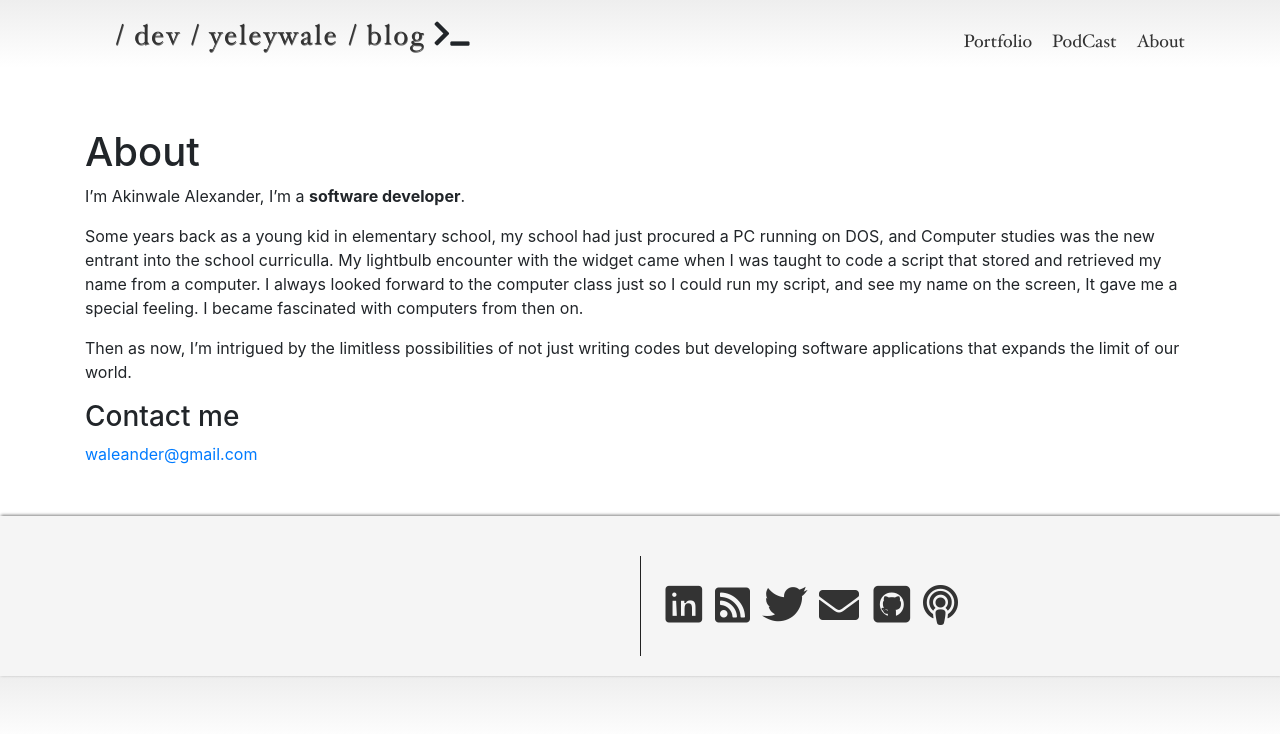
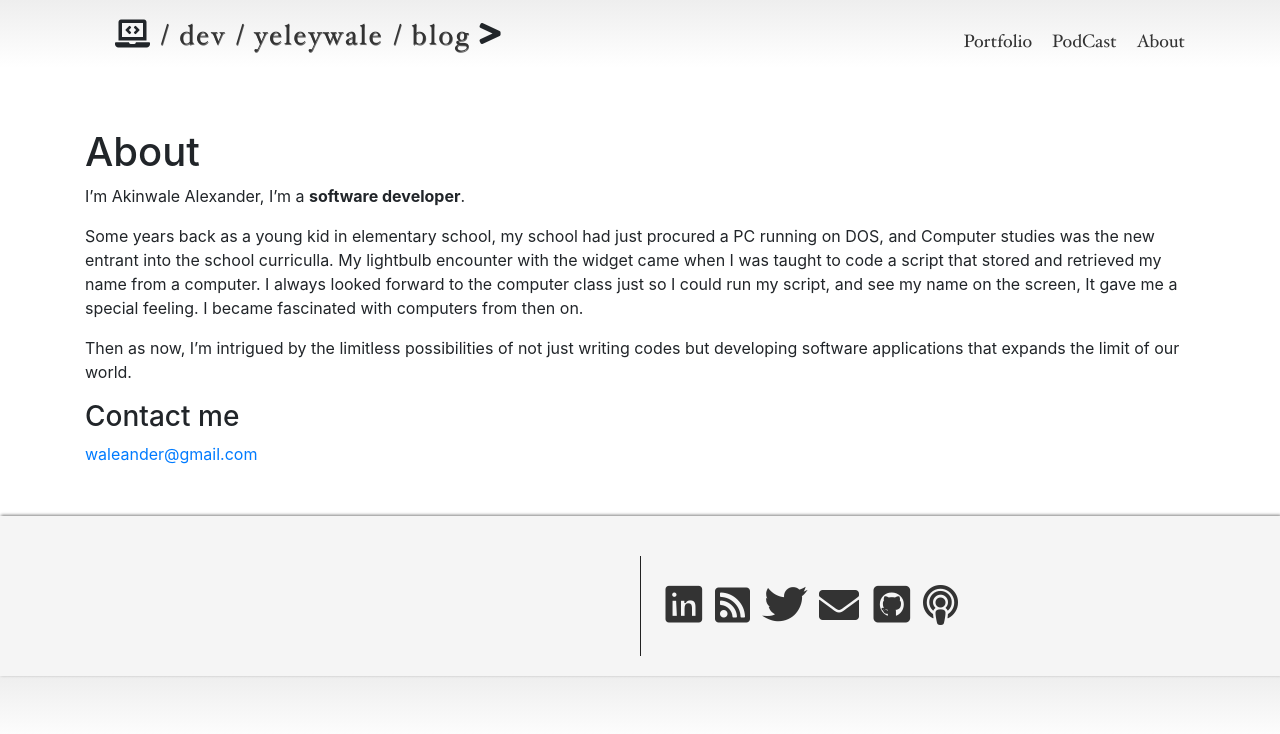
Before and after one commit to yeleywale/yeleywale.github.io, a Jekyll site: the page built from about.md, in a window 1280 px wide. Shown: the top 734 px of the page. Built offline with Jekyll 4.4.1, drawn with Linux system fonts in a browser that asks for light colours; nearby versions of some CDN libraries; comment, search, counter and statistics services are not loaded.

Commit message:
Modify title in home page

```diff
--- a/_layouts/default.html
+++ b/_layouts/default.html
@@ -17,7 +17,6 @@
         .nav-item .nav-link {
             font-family: Whitney-medium;
             color: #222;
-
         }
 
         .nav-link:hover {
@@ -33,7 +32,7 @@
 
             <div class="row">
                 <div class="site-info col-5">
-            <h1 class="site-name"><a href="{{ site.baseurl }} /">{{" / dev / " | append: site.name | append: " / blog "}} </a><i class="fas fa-terminal"></i> </h1>
+                    <h1 class="site-name"><i class="fas fa-laptop-code"></i><a href="{{ site.baseurl }} /">{{" / dev / " | append: site.name | append: " / blog "}} </a><i class="fas fa-greater-than"></i> </h1>
                     <!-- <p class="site-description">{{ site.description }}</p> -->
                 </div>
 
```
Also changed, not shown: other parts of _layouts/default.html (+3 -6 lines). Lines whose indentation alone changed are shown as unchanged.
